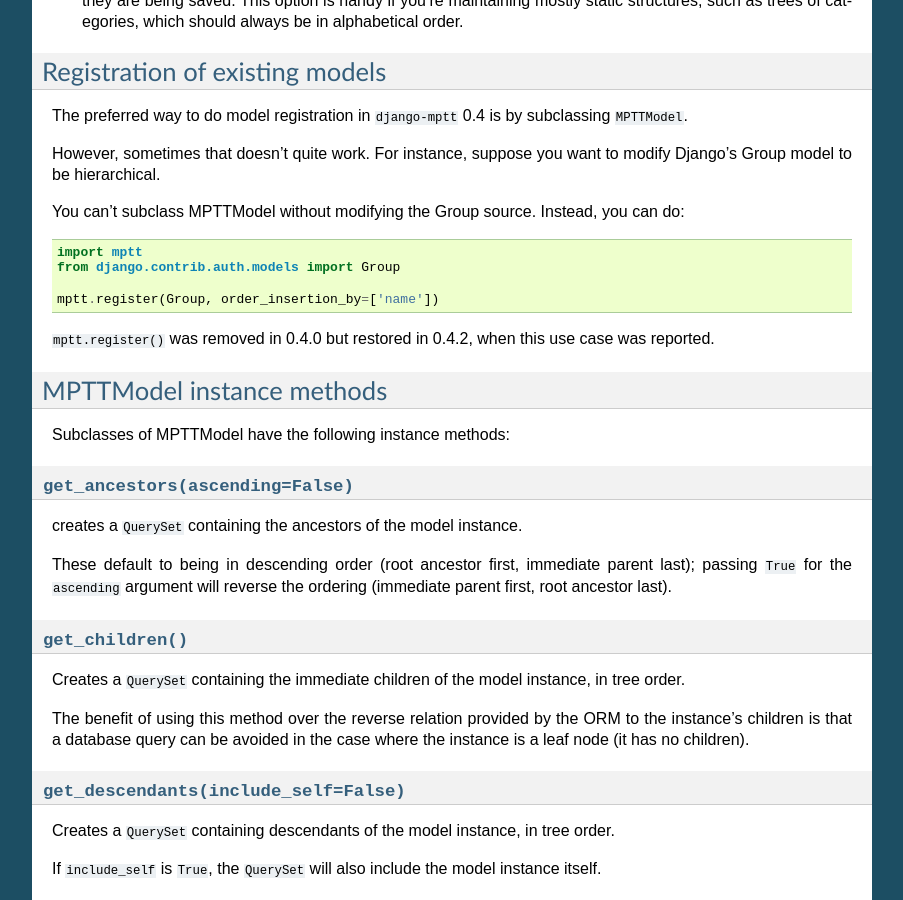
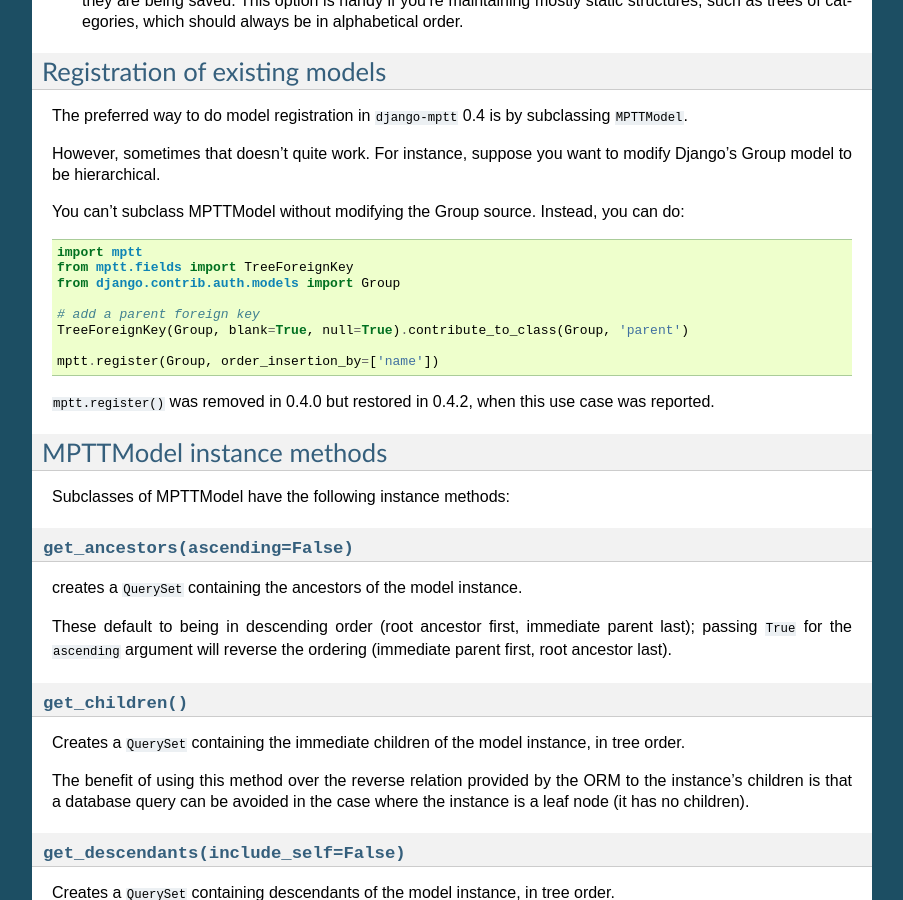
Before and after one commit to django-mptt/django-mptt, a Sphinx documentation site: the page built from docs/models.rst, in a window 1280 px wide and 900 px high, scrolled down 2191 px. Shown: the whole window, without its empty margins (198-1101 px from the left). Built offline with Sphinx 7.4.7, drawn with Linux system fonts in a browser that asks for light colours; the version number could not be read and is left out.

Commit message:
fix example in docs on mptt.register re GH-103

```diff
--- a/docs/models.rst
+++ b/docs/models.rst
@@ -109,7 +109,11 @@
 You can't subclass MPTTModel without modifying the Group source. Instead, you can do::
 
     import mptt
+    from mptt.fields import TreeForeignKey
     from django.contrib.auth.models import Group
+
+    # add a parent foreign key
+    TreeForeignKey(Group, blank=True, null=True).contribute_to_class(Group, 'parent')
 
     mptt.register(Group, order_insertion_by=['name'])
 
```
